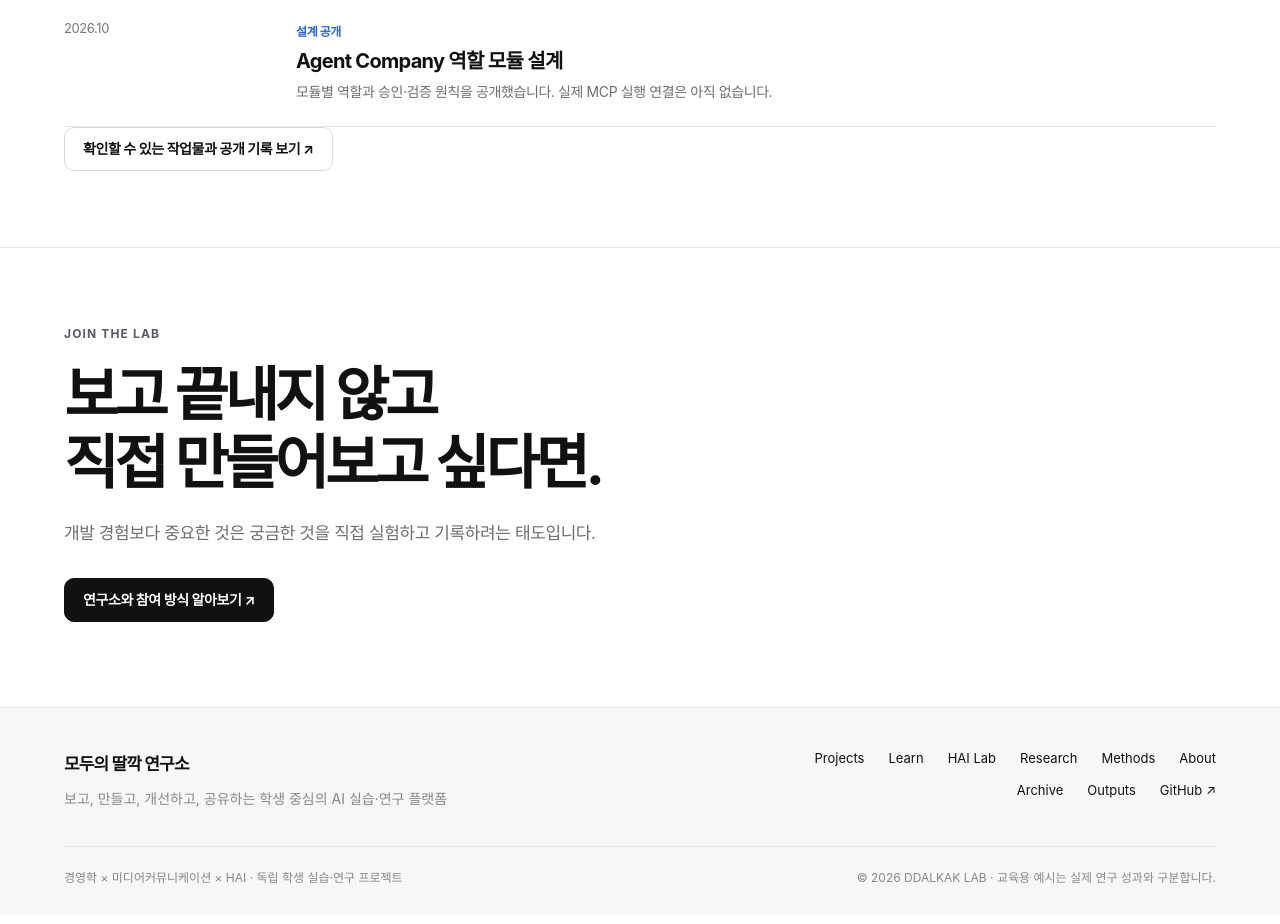
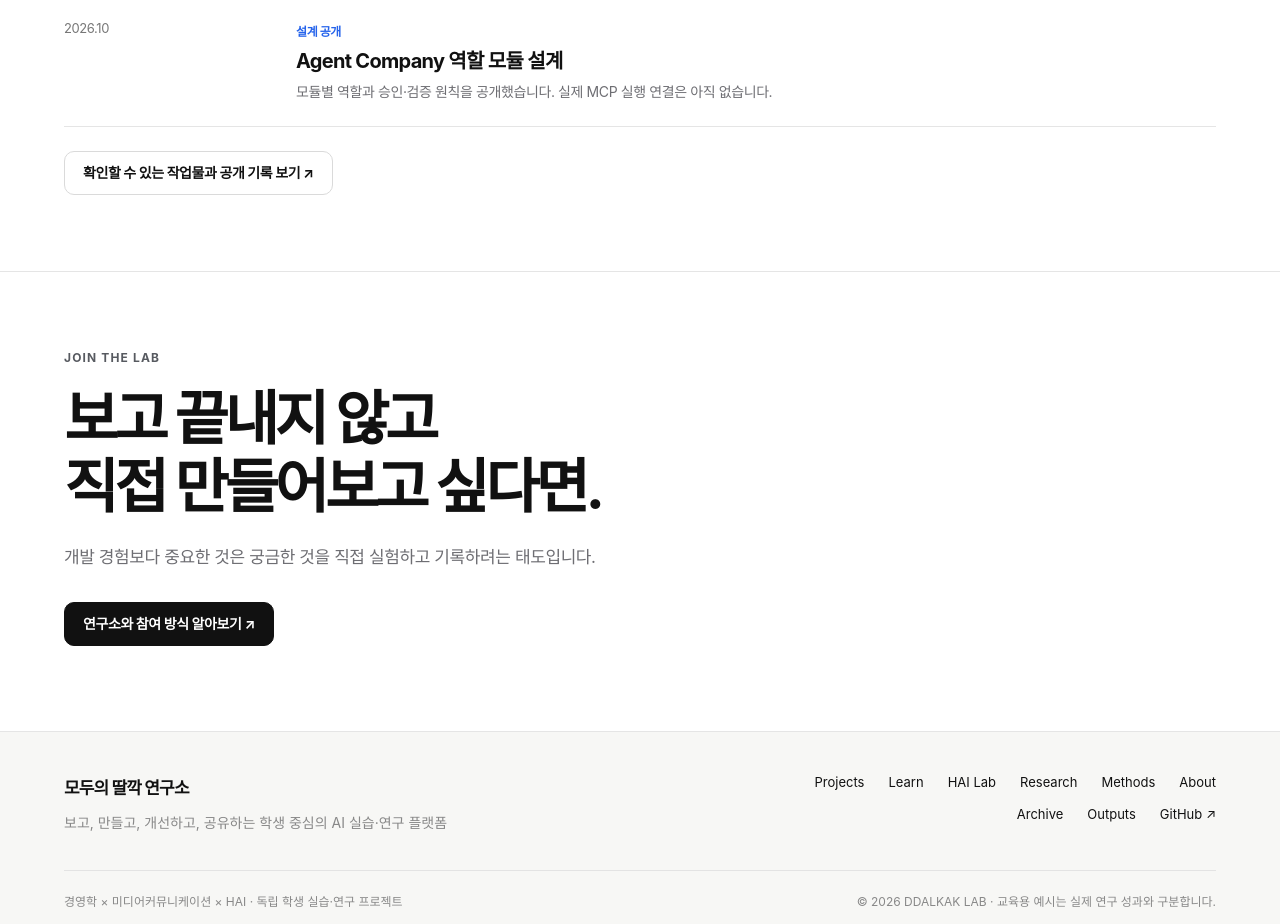
Before and after one commit to Jxny0ung/ddalkak-lab-hai, a Next.js app: page / in a window 1280 px wide. Shown: the part 5640-6564 px from the top of the page. Built offline with nearby package versions, Linux system fonts and the light colour scheme.

Commit message:
style: separate public evidence CTA from activity list

```diff
--- a/src/app/interview-refinements.css
+++ b/src/app/interview-refinements.css
@@ -141,6 +141,8 @@ body {
 }
 .sl-evidence-grid__note a { color: #2259c4; text-decoration: underline; text-underline-offset: 3px; }
 
+.sl-activity-evidence-link { margin-top: 24px; }
+
 /* Source-backed public outputs are links as a whole, never empty cards. */
 .sl-output-grid { display: grid; grid-template-columns: repeat(2,minmax(0,1fr)); gap: 16px; }
 .sl-output-card {
```
